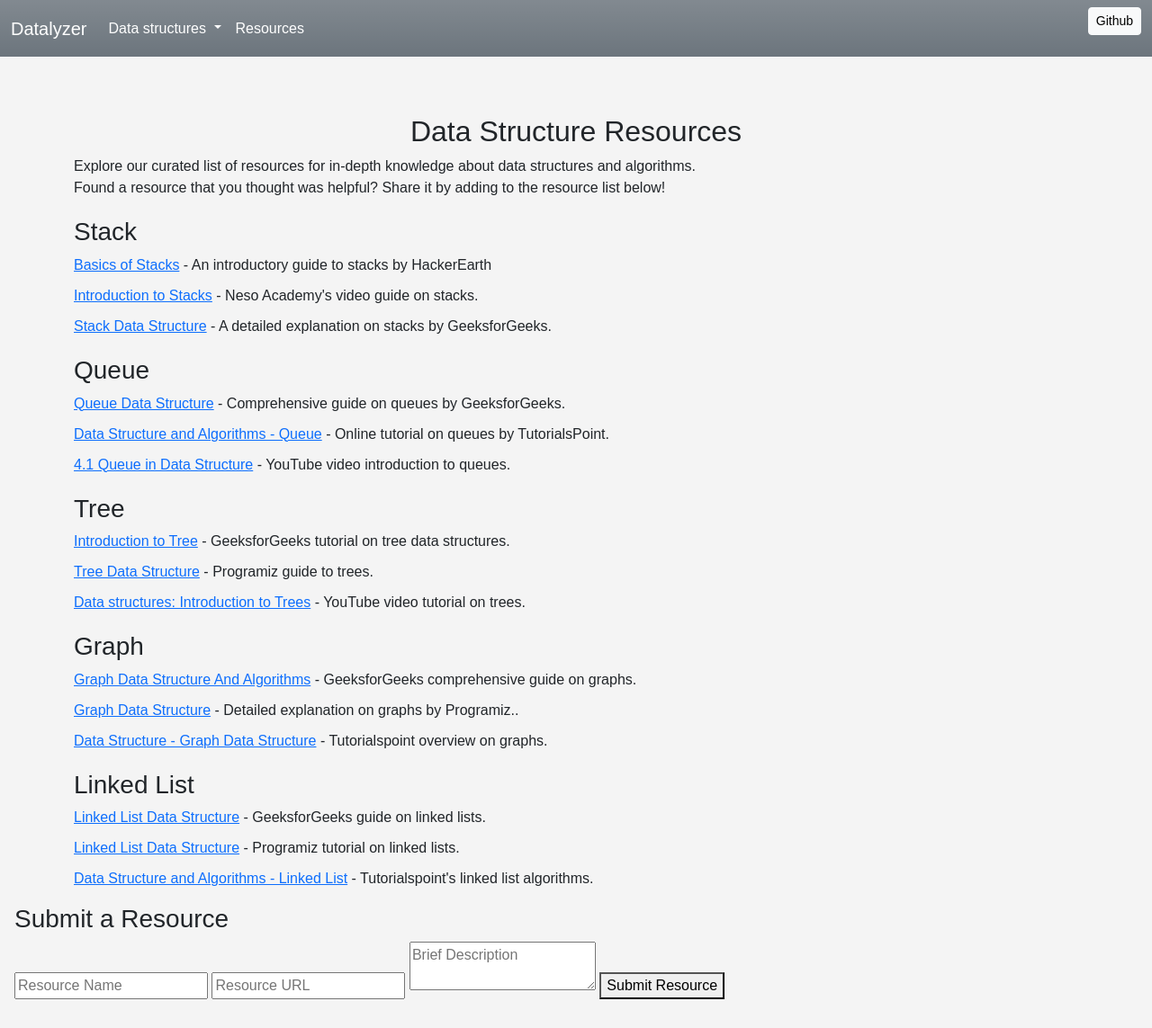
After one commit to Bryan-Webifi-dev/Datalyzer, a Flask app: page /resources in a window 1280 px wide. The commit adds this page. Shown: the whole page at 90% size. Run offline with Flask 3, Linux system fonts and the light colour scheme.

Commit message:
adding new features

```diff
--- a/app.py
+++ b/app.py
@@ -26,5 +26,9 @@ def graph():
 def linkedList():
     return render_template("linkedList.html")
 
+@app.route("/resources")
+def resources():
+    return render_template("resources.html")
+
 if __name__ == "__main__":
     app.run(debug=True)
--- /dev/null
+++ b/static/css/resources.css
@@ -0,0 +1,13 @@
+/* resources.css */
+.resources-list h3 {
+    margin-top: 20px;
+  }
+
+  .resources-list ul {
+    list-style-type: none;
+    padding: 0;
+  }
+
+  .resources-list li {
+    margin-bottom: 10px;
+  }
--- a/templates/graph.html
+++ b/templates/graph.html
@@ -36,4 +36,5 @@
         </div>
     </div>
 </div>
+
 {% endblock %}
--- a/templates/layout.html
+++ b/templates/layout.html
@@ -1,4 +1,4 @@
-<!doctype html>
+<!-- <!doctype html> -->
 <html lang="en">
   <head>
     <meta charset="utf-8">
@@ -27,6 +27,9 @@
                   <li><a class="dropdown-item" href="{{ url_for('linkedList') }}">Linked List</a></li>
               </ul>
             </li>
+            <li class="nav-item">
+                <a class="nav-link text-white" href="{{ url_for('resources') }}">Resources</a>
+            </li>
           </ul>
             <form class="d-flex" role="search">
               <!-- <input class="form-control me-2" type="search" placeholder="Search" aria-label="Search"> -->
--- /dev/null
+++ b/templates/resources.html
@@ -0,0 +1,67 @@
+{% extends "layout.html" %}
+
+{% block content %}
+<link rel="stylesheet" href="{{ url_for('static', filename='css/resources.css') }}">
+<div class="container mt-5">
+    <div class="row">
+        <!-- Resources Content -->
+        <div class="col-lg-12">
+            <div class="resources-content">
+                <h2 class="text-center">Data Structure Resources</h2>
+                <p>Explore our curated list of resources for in-depth knowledge about data structures and algorithms.
+                </br>
+                Found a resource that you thought was helpful? Share it by adding to the resource list below!</p>
+
+                <!-- Resources List -->
+                <div class="resources-list">
+                    <h3>Stack</h3>
+                    <ul>
+                        <li><a href="https://www.hackerearth.com/practice/data-structures/stacks/basics-of-stacks/tutorial/" target="_blank">Basics of Stacks</a> - An introductory guide to stacks by HackerEarth</li>
+                        <li><a href="https://www.youtube.com/watch?v=wjI1WNcIntg" target="_blank">Introduction to Stacks</a> - Neso Academy's video guide on stacks.</li>
+                        <li><a href="https://www.geeksforgeeks.org/stack-data-structure/" target="_blank">Stack Data Structure</a> - A detailed explanation on stacks by GeeksforGeeks.</li>
+                    </ul>
+
+                    <h3>Queue</h3>
+                    <ul>
+                        <li><a href="https://www.geeksforgeeks.org/queue-data-structure/" target="_blank">Queue Data Structure</a> - Comprehensive guide on queues by GeeksforGeeks.</li>
+                        <li><a href="https://www.tutorialspoint.com/data_structures_algorithms/dsa_queue.htm" target="_blank">Data Structure and Algorithms - Queue</a> - Online tutorial on queues by TutorialsPoint.</li>
+                        <li><a href="https://www.youtube.com/watch?v=wjI1WNcIntg" target="_blank">4.1 Queue in Data Structure</a> - YouTube video introduction to queues.</li>
+                    </ul>
+
+                    <h3>Tree</h3>
+                    <ul>
+                        <li><a href="https://www.geeksforgeeks.org/introduction-to-tree-data-structure-and-algorithm-tutorials/" target="_blank">Introduction to Tree</a> - GeeksforGeeks tutorial on tree data structures.</li>
+                        <li><a href="https://www.programiz.com/dsa/trees" target="_blank">Tree Data Structure</a> - Programiz guide to trees.</li>
+                        <li><a href="https://www.youtube.com/watch?v=oSWTXtMglKE" target="_blank">Data structures: Introduction to Trees</a> - YouTube video tutorial on trees.</li>
+                    </ul>
+
+                    <h3>Graph</h3>
+                    <ul>
+                        <li><a href="https://www.geeksforgeeks.org/graph-data-structure-and-algorithms/" target="_blank">Graph Data Structure And Algorithms</a> - GeeksforGeeks comprehensive guide on graphs.</li>
+                        <li><a href="https://www.programiz.com/dsa/graph" target="_blank">Graph Data Structure</a> - Detailed explanation on graphs by Programiz..</li>
+                        <li><a href="https://www.tutorialspoint.com/data_structures_algorithms/graph_data_structures.htm" target="_blank">Data Structure - Graph Data Structure</a> - Tutorialspoint overview on graphs.</li>
+                    </ul>
+
+                    <h3>Linked List</h3>
+                    <ul>
+                        <li><a href="https://www.geeksforgeeks.org/data-structures/linked-list/" target="_blank">Linked List Data Structure</a> - GeeksforGeeks guide on linked lists.</li>
+                        <li><a href="https://www.programiz.com/dsa/linked-list" target="_blank">Linked List Data Structure</a> - Programiz tutorial on linked lists.</li>
+                        <li><a href="https://www.tutorialspoint.com/data_structures_algorithms/linked_list_algorithms.htm" target="_blank">Data Structure and Algorithms - Linked List</a> - Tutorialspoint's linked list algorithms.</li>
+                    </ul>
+                </div>
+            </div>
+        </div>
+    </div>
+</div>
+
+<!-- Add to your resources page -->
+<div class="resource-submission-form">
+    <h3>Submit a Resource</h3>
+    <form id="resource-form">
+        <input type="text" id="resource-name" placeholder="Resource Name" required>
+        <input type="url" id="resource-url" placeholder="Resource URL" required>
+        <textarea id="resource-description" placeholder="Brief Description" required></textarea>
+        <button type="submit">Submit Resource</button>
+    </form>
+</div>
+{% endblock %}
```
